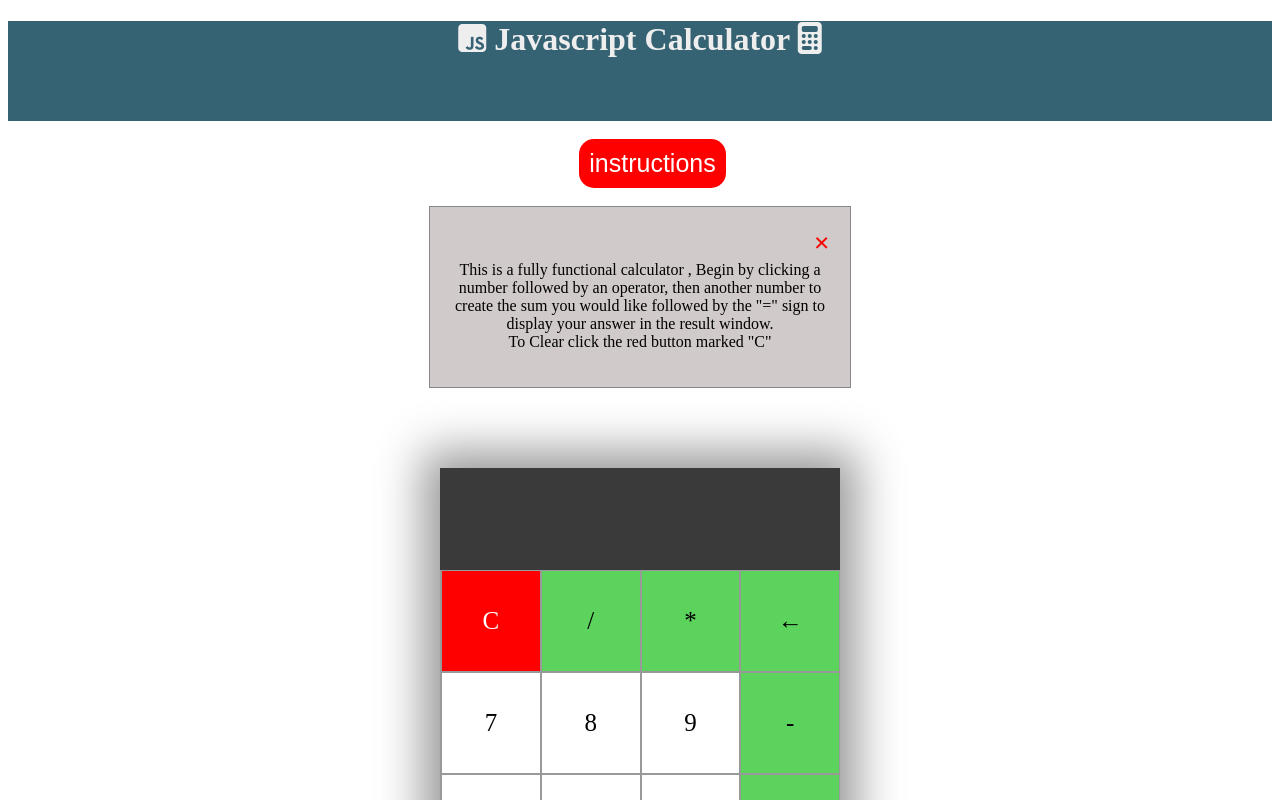
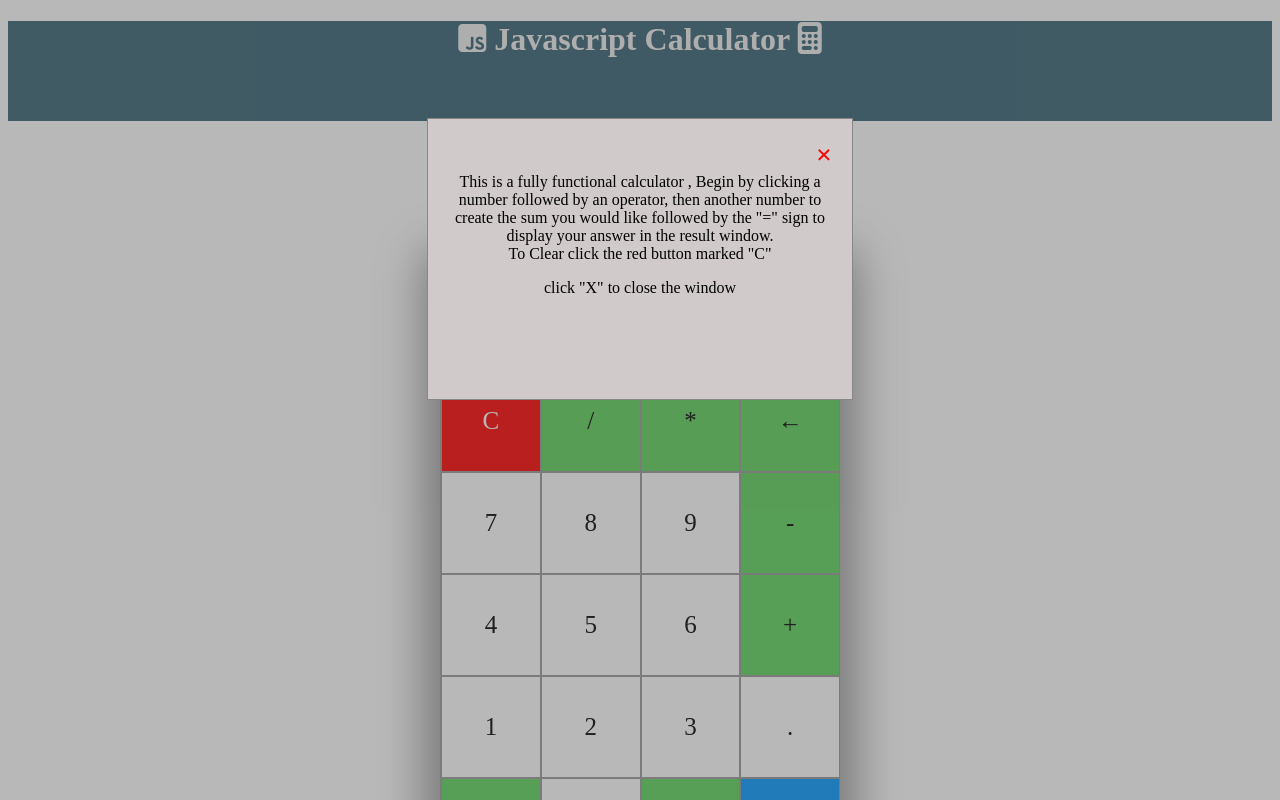
Before and after one commit to Nikkeljohn/Calculator, a plain HTML site: page game.html in a window 1280 px wide. Both pictures are taken after a click on the button "instructions". Shown: the top 800 px of the page. Drawn offline with Linux system fonts and the light colour scheme.

Commit message:
added style for .modal to hide and ony show untill clicked

```diff
--- a/assets/css/style.css
+++ b/assets/css/style.css
@@ -125,6 +125,7 @@ footer {
   text-align: center;
 
 }
+/*button for modal*/
 #myBtn{
     color: white;
     background-color: #ff0000;
@@ -161,3 +162,17 @@ footer {
     text-decoration: none;
     cursor: pointer;
   }
+  .modal {
+    display: none; /* Hidden by default */
+    position: fixed; /* Stay in place */
+    z-index: 1; /* Sit on top */
+    padding-top: 100px; /* Location of the box */
+    left: 0;
+    top: 0;
+    width: 100%; /* Full width */
+    height: 100%; /* Full height */
+    overflow: auto; /* Enable scroll if needed */
+    background-color: rgb(79, 76, 76); /* Fallback color */
+    background-color: rgba(82, 79, 79, 0.4); /* Black w/ opacity */
+  }
+  /* Max width 650px wide and below */
--- a/game.html
+++ b/game.html
@@ -31,7 +31,7 @@
 
     <span class="close">&times;</span><br>
     <p>This is a fully functional calculator , Begin by clicking a number followed by an operator, then another number to create the sum you would like followed by the "=" sign to display your answer in the result window.<br />
-      To Clear click the red button marked "C"</p>
+      To Clear click the red button marked "C"</p><p>click "X" to close the window</p>
   </div>
 
 </div>
```
Also changed, not shown: 2 other files.
